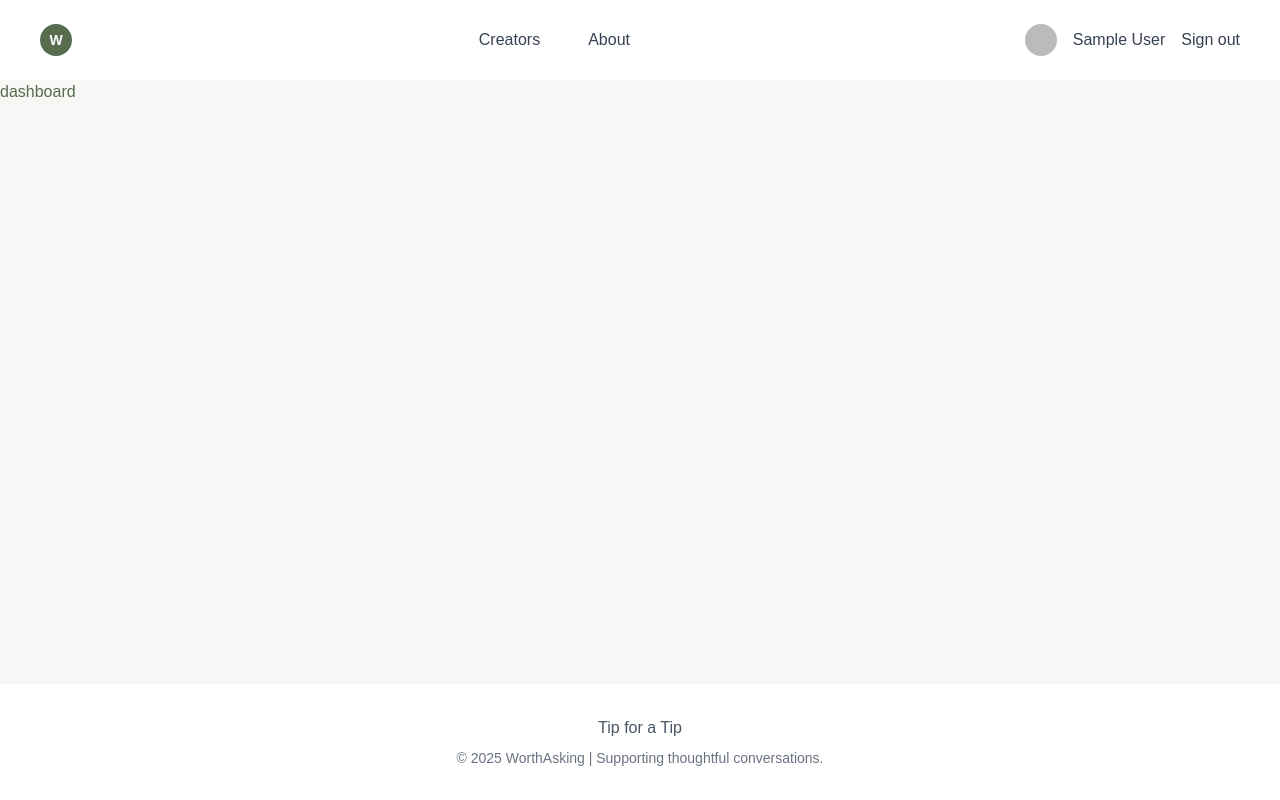
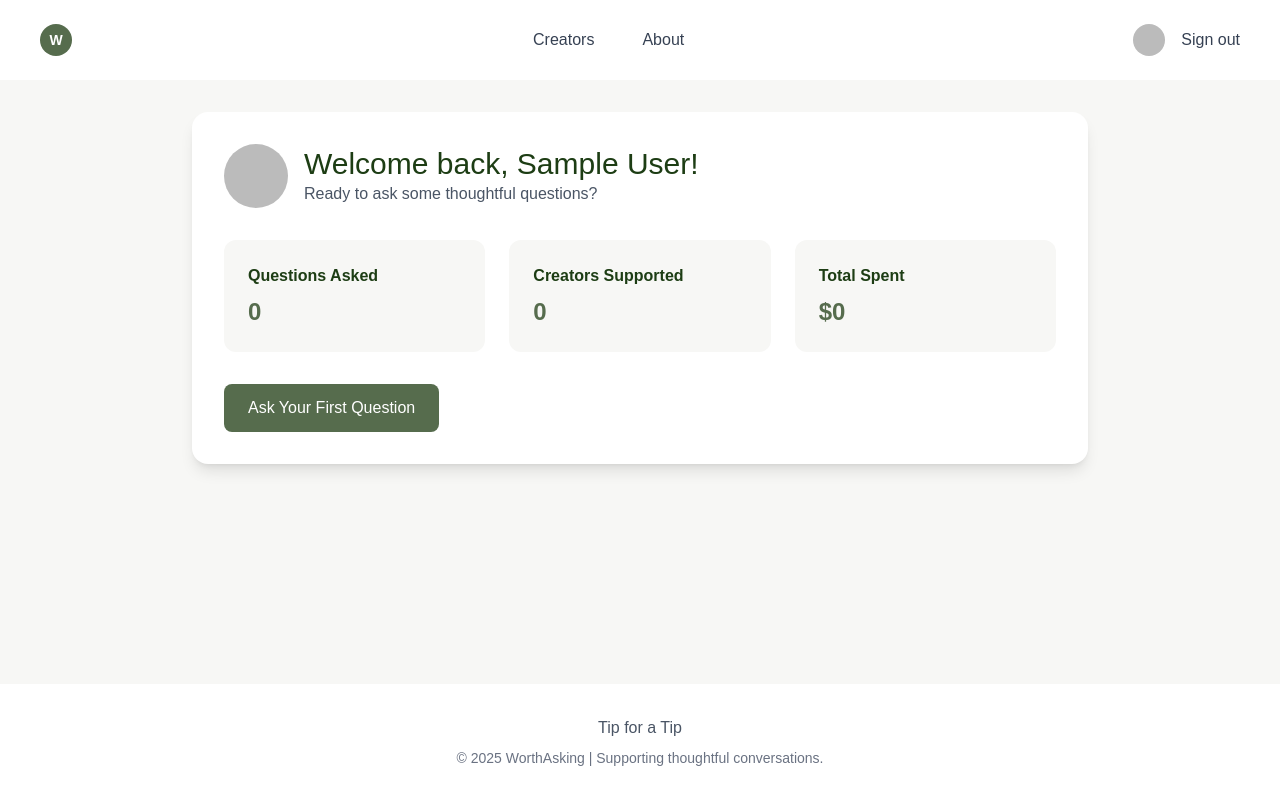
Before and after one commit to aymanfouad123/worthasking, a Next.js app: page /dashboard in a window 1280 px wide. Built offline with nearby package versions, Linux system fonts and the light colour scheme; no server answers; sample sign-in values are in the browser's storage; a web font is replaced by a local one.

Commit message:
feat: dashboard redirect

```diff
--- a/app/auth/signin/page.js
+++ b/app/auth/signin/page.js
@@ -1,7 +1,36 @@
 "use client";
-import { signIn } from "next-auth/react";
+import { signIn, useSession } from "next-auth/react";
+import { useRouter } from "next/navigation";
+import { useEffect } from "react";
 
 export default function SignIn() {
+  const { data: session, status } = useSession();
+  const router = useRouter();
+
+  // Redirect to dashboard if already signed in
+  useEffect(() => {
+    if (status === "authenticated") {
+      router.push("/dashboard");
+    }
+  }, [status, router]);
+
+  // Show loading while checking session
+  if (status === "loading") {
+    return (
+      <div className="flex items-center justify-center bg-worthgreen-muted h-full">
+        <div className="bg-white p-8 rounded-2xl shadow-lg flex flex-col items-center max-w-sm w-full">
+          <div className="animate-spin rounded-full h-8 w-8 border-b-2 border-worthgreen"></div>
+          <p className="mt-4 text-gray-600">Checking authentication...</p>
+        </div>
+      </div>
+    );
+  }
+
+  // Don't render sign-in form if already authenticated
+  if (status === "authenticated") {
+    return null;
+  }
+
   return (
     <div className="flex items-center justify-center bg-worthgreen-muted h-full">
       <div className="bg-white p-8 rounded-2xl shadow-lg flex flex-col items-center max-w-sm w-full">
--- /dev/null
+++ b/app/dashboard/page.js
@@ -0,0 +1,81 @@
+"use client";
+import { useSession } from "next-auth/react";
+import { useRouter } from "next/navigation";
+import { useEffect } from "react";
+
+export default function Dashboard() {
+  const { data: session, status } = useSession();
+  const router = useRouter();
+
+  // Redirect to login if not authenticated
+  useEffect(() => {
+    if (status === "unauthenticated") {
+      router.push("/auth/signin");
+    }
+  }, [status, router]);
+
+  // Show loading while checking session
+  if (status === "loading") {
+    return (
+      <div className="flex items-center justify-center bg-worthgreen-muted h-full">
+        <div className="animate-spin rounded-full h-12 w-12 border-b-2 border-worthgreen"></div>
+      </div>
+    );
+  }
+
+  // Don't render dashboard if not authenticated
+  if (status === "unauthenticated") {
+    return null;
+  }
+
+  return (
+    <div className="bg-worthgreen-muted h-full p-8">
+      <div className="max-w-4xl mx-auto">
+        <div className="bg-white rounded-2xl p-8 shadow-lg">
+          <div className="flex items-center gap-4 mb-8">
+            <img
+              src={session?.user?.image}
+              alt={session?.user?.name}
+              className="w-16 h-16 rounded-full"
+            />
+            <div>
+              <h1 className="text-3xl font-medium text-worthgreen-dark">
+                Welcome back, {session?.user?.name}!
+              </h1>
+              <p className="text-gray-600">
+                Ready to ask some thoughtful questions?
+              </p>
+            </div>
+          </div>
+
+          <div className="grid md:grid-cols-3 gap-6">
+            <div className="bg-worthgreen-muted p-6 rounded-xl">
+              <h3 className="font-semibold text-worthgreen-dark mb-2">
+                Questions Asked
+              </h3>
+              <p className="text-2xl font-bold text-worthgreen">0</p>
+            </div>
+            <div className="bg-worthgreen-muted p-6 rounded-xl">
+              <h3 className="font-semibold text-worthgreen-dark mb-2">
+                Creators Supported
+              </h3>
+              <p className="text-2xl font-bold text-worthgreen">0</p>
+            </div>
+            <div className="bg-worthgreen-muted p-6 rounded-xl">
+              <h3 className="font-semibold text-worthgreen-dark mb-2">
+                Total Spent
+              </h3>
+              <p className="text-2xl font-bold text-worthgreen">$0</p>
+            </div>
+          </div>
+
+          <div className="mt-8">
+            <button className="bg-worthgreen text-white px-6 py-3 rounded-lg font-medium hover:bg-worthgreen-dark transition">
+              Ask Your First Question
+            </button>
+          </div>
+        </div>
+      </div>
+    </div>
+  );
+}
--- a/components/Navbar.js
+++ b/components/Navbar.js
@@ -47,7 +47,6 @@ const Navbar = () => {
               alt={session.user.name}
               className="w-8 h-8 rounded-full"
             />
-            <span className="text-gray-700">{session.user.name}</span>
             <button
               onClick={() => signOut()}
               className="text-gray-700 hover:text-worthgreen transition-colors"
```
